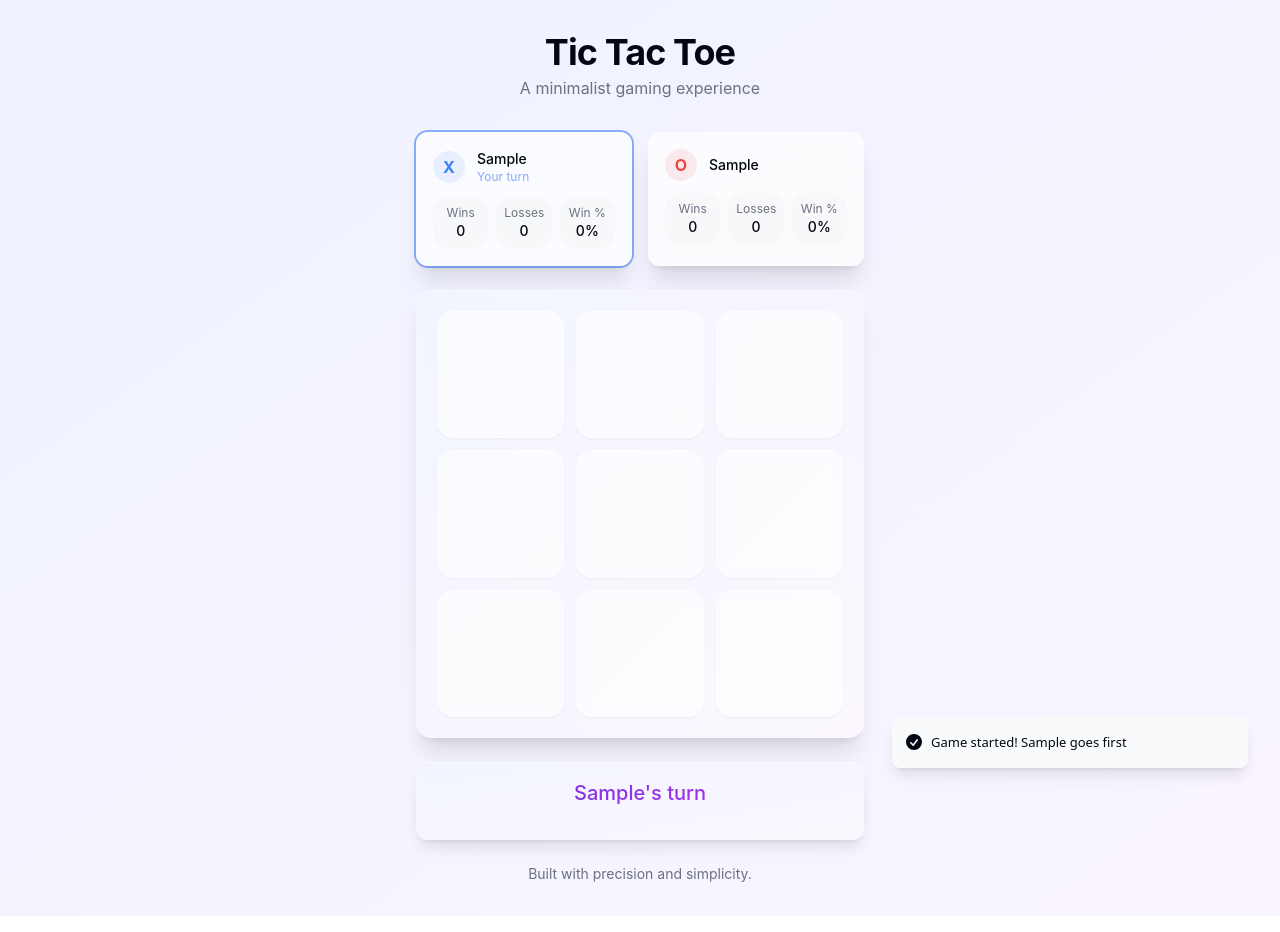
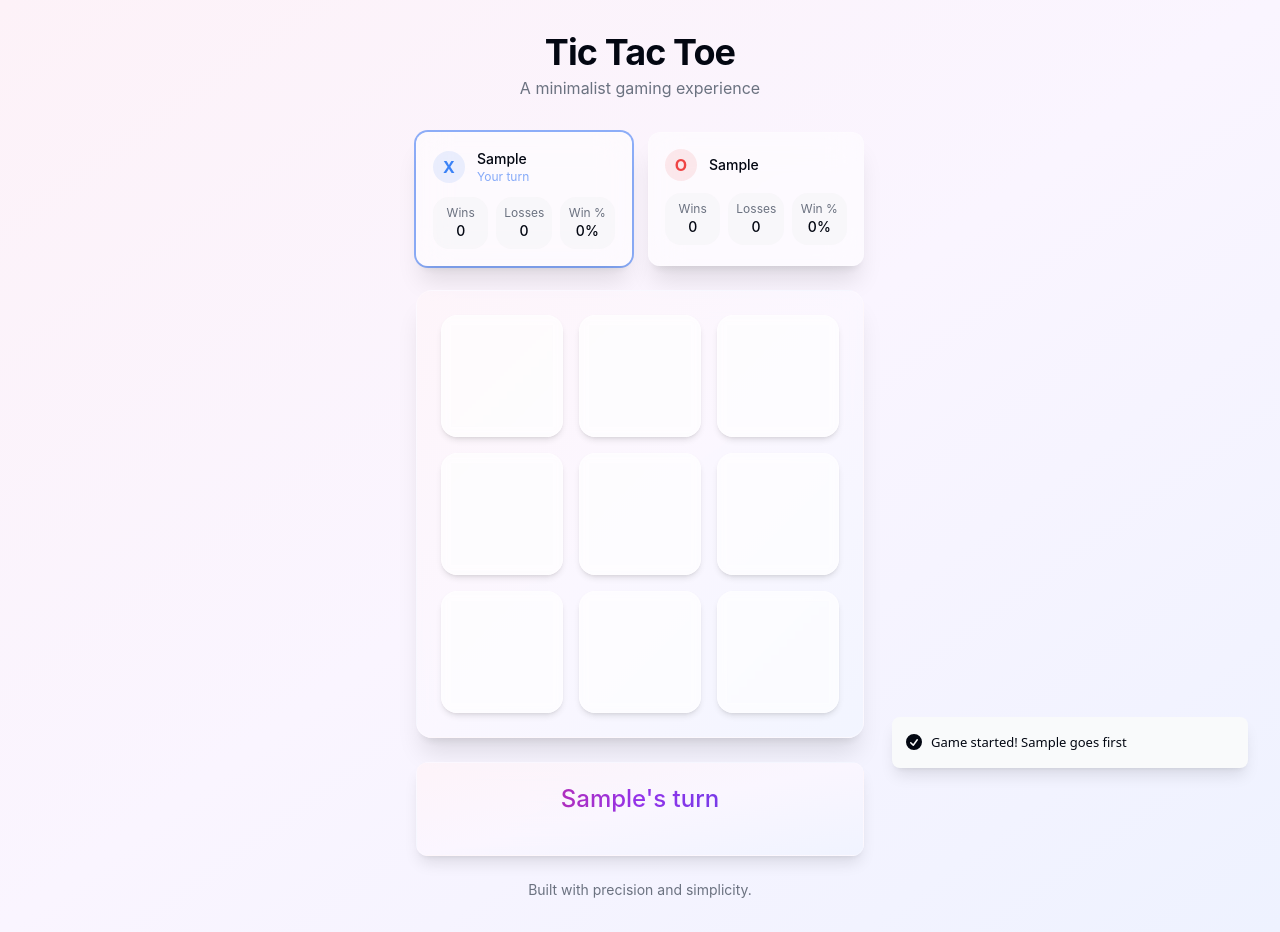
Before and after one commit to pradip-1111/tic-tac-track, a React (Vite) app: page / in a window 1280 px wide. Both pictures are taken after typing "Sample", "Sample" into the empty fields and a click on the button "Start Game". Built offline with nearby package versions, Linux system fonts and the light colour scheme; a web font is replaced by a local one.

Commit message:
Improve visual appearance
The code was changed to improve the color scheme and overall visual appeal.

```diff
--- a/src/components/GameBoard.tsx
+++ b/src/components/GameBoard.tsx
@@ -29,8 +29,11 @@ const GameBoard: React.FC<GameBoardProps> = ({
       transition-all duration-300 ease-out
       ${winner ? "pointer-events-none" : ""}
       ${value ? "marked" : "cell-hover-effect"}
-      ${isWinningCell ? "bg-gradient-to-br from-violet-500/20 to-fuchsia-500/20 dark:from-violet-400/20 dark:to-fuchsia-400/20" : "bg-white/60 dark:bg-gray-800/40"}
-      backdrop-blur-sm border border-white/20 dark:border-white/10 shadow-sm
+      ${isWinningCell ?
+        "bg-gradient-to-br from-pink-500/20 via-purple-500/20 to-indigo-500/20 dark:from-pink-400/30 dark:via-purple-400/30 dark:to-indigo-400/30" :
+        "bg-white/70 dark:bg-gray-800/30"}
+      backdrop-blur-sm border border-white/30 dark:border-white/10 shadow-md
+      hover:shadow-lg hover:transform hover:scale-[1.02]
     `;
 
     return (
@@ -45,7 +48,7 @@ const GameBoard: React.FC<GameBoardProps> = ({
             initial={{ scale: 0, opacity: 0 }}
             animate={{ scale: 1, opacity: 1 }}
             transition={{ type: "spring", stiffness: 300, damping: 15 }}
-            className="text-violet-600 dark:text-violet-400"
+            className="text-indigo-600 dark:text-indigo-400"
           >
             <X size={40} strokeWidth={3} />
           </motion.div>
@@ -55,7 +58,7 @@ const GameBoard: React.FC<GameBoardProps> = ({
             initial={{ scale: 0, opacity: 0 }}
             animate={{ scale: 1, opacity: 1 }}
             transition={{ type: "spring", stiffness: 300, damping: 15 }}
-            className="text-fuchsia-600 dark:text-fuchsia-400"
+            className="text-pink-600 dark:text-pink-400"
           >
             <Circle size={36} strokeWidth={3} />
           </motion.div>
@@ -71,8 +74,8 @@ const GameBoard: React.FC<GameBoardProps> = ({
       transition={{ duration: 0.5 }}
       className="w-full max-w-md mx-auto"
     >
-      <div className="relative glass-panel p-5 rounded-2xl shadow-xl bg-gradient-to-br from-indigo-50/70 to-purple-50/70 dark:from-indigo-950/30 dark:to-purple-900/30 border border-white/20 dark:border-white/10">
-        <div className="grid grid-cols-3 gap-3">
+      <div className="relative glass-panel p-6 rounded-2xl shadow-xl bg-gradient-to-br from-pink-50/70 via-purple-50/70 to-indigo-50/70 dark:from-pink-950/30 dark:via-purple-950/30 dark:to-indigo-950/30 border border-white/30 dark:border-white/10">
+        <div className="grid grid-cols-3 gap-4">
           {board.map((_, index) => renderCell(index))}
         </div>
       </div>
--- a/src/components/GameStatus.tsx
+++ b/src/components/GameStatus.tsx
@@ -39,20 +39,22 @@ const GameStatus: React.FC<GameStatusProps> = ({
       transition={{ duration: 0.5, delay: 0.2 }}
       className="w-full max-w-md mx-auto mt-6"
     >
-      <div className="glass-panel p-4 rounded-xl text-center bg-gradient-to-br from-indigo-50/80 to-purple-50/80 dark:from-indigo-950/30 dark:to-purple-900/30 shadow-lg">
-        <h2 className="text-xl font-medium mb-4 text-gradient">{getStatusMessage()}</h2>
+      <div className="glass-panel p-5 rounded-xl text-center bg-gradient-to-br from-pink-50/80 via-purple-50/80 to-indigo-50/80 dark:from-pink-950/30 dark:via-purple-950/30 dark:to-indigo-950/30 shadow-lg border border-white/20 dark:border-white/5">
+        <h2 className="text-2xl font-medium mb-5 bg-gradient-to-r from-pink-600 via-purple-600 to-indigo-600 dark:from-pink-400 dark:via-purple-400 dark:to-indigo-400 bg-clip-text text-transparent">
+          {getStatusMessage()}
+        </h2>
 
         {winner && (
-          <div className="flex space-x-3 justify-center">
+          <div className="flex space-x-4 justify-center">
             <Button
               onClick={onResetBoard}
-              className="bg-gradient-to-r from-violet-500 to-purple-500 hover:from-violet-600 hover:to-purple-600 text-white font-medium rounded-xl px-6 py-2 transition-all duration-300 hover:shadow-[0_0_15px_rgba(139,92,246,0.5)]"
+              className="bg-gradient-to-r from-pink-500 to-purple-600 hover:from-pink-600 hover:to-purple-700 text-white font-medium rounded-xl px-6 py-3 transition-all duration-300 hover:shadow-[0_0_20px_rgba(219,39,119,0.5)] transform hover:scale-105"
             >
               Play again
             </Button>
             <Button
               onClick={onResetGame}
-              className="bg-gradient-to-r from-indigo-400 to-blue-400 hover:from-indigo-500 hover:to-blue-500 text-white font-medium rounded-xl px-6 py-2 transition-all duration-300 hover:shadow-[0_0_15px_rgba(99,102,241,0.5)]"
+              className="bg-gradient-to-r from-indigo-500 to-blue-600 hover:from-indigo-600 hover:to-blue-700 text-white font-medium rounded-xl px-6 py-3 transition-all duration-300 hover:shadow-[0_0_20px_rgba(79,70,229,0.5)] transform hover:scale-105"
             >
               New players
             </Button>
--- a/src/index.css
+++ b/src/index.css
@@ -91,7 +91,7 @@
   }
 
   body {
-    @apply bg-gradient-to-br from-indigo-50 to-purple-50 dark:from-gray-900 dark:to-indigo-950 text-foreground min-h-screen;
+    @apply bg-gradient-to-br from-pink-50 via-purple-50 to-indigo-50 dark:from-gray-900 dark:via-purple-950 dark:to-indigo-950 text-foreground min-h-screen;
     font-feature-settings: "rlig" 1, "calt" 1;
   }
 }
@@ -133,31 +133,31 @@
   content: '';
   position: absolute;
   inset: 10%;
-  background-color: rgba(var(--primary-rgb), 0.1);
+  background: linear-gradient(135deg, rgba(219, 39, 119, 0.1), rgba(124, 58, 237, 0.1), rgba(79, 70, 229, 0.1));
   border-radius: 12px;
-  transition: all 0.2s ease;
+  transition: all 0.3s ease;
 }
 
 @layer components {
   .glass-panel {
-    @apply bg-white/70 dark:bg-black/30 backdrop-blur-lg border border-white/20 dark:border-white/10 shadow-xl;
+    @apply bg-white/50 dark:bg-black/20 backdrop-blur-lg border border-white/20 dark:border-white/10 shadow-xl;
   }
 
   .btn-primary {
-    @apply bg-primary text-primary-foreground rounded-xl px-6 py-3 transition-all
-           shadow-[0_0_0_0_rgba(59,130,246,0)] hover:shadow-[0_0_0_4px_rgba(59,130,246,0.3)]
+    @apply bg-gradient-to-r from-pink-500 to-purple-600 text-white rounded-xl px-6 py-3 transition-all
+           shadow-[0_0_0_0_rgba(219,39,119,0)] hover:shadow-[0_0_15px_rgba(219,39,119,0.4)]
            active:scale-[0.98] font-medium;
   }
 
   .btn-secondary {
-    @apply bg-secondary text-secondary-foreground rounded-xl px-6 py-3 transition-all
-           shadow-[0_0_0_0_rgba(203,213,225,0)] hover:shadow-[0_0_0_4px_rgba(203,213,225,0.4)]
+    @apply bg-gradient-to-r from-indigo-500 to-blue-600 text-white rounded-xl px-6 py-3 transition-all
+           shadow-[0_0_0_0_rgba(79,70,229,0)] hover:shadow-[0_0_15px_rgba(79,70,229,0.4)]
            active:scale-[0.98] font-medium;
   }
 
   .input-primary {
-    @apply bg-white/40 dark:bg-black/20 border border-gray-200 dark:border-gray-800 rounded-xl
-           px-4 py-3 outline-none focus:ring-2 focus:ring-primary/30 transition-all;
+    @apply bg-white/50 dark:bg-black/20 border border-gray-200/50 dark:border-gray-800/50 rounded-xl
+           px-4 py-3 outline-none focus:ring-2 focus:ring-purple-500/30 transition-all;
   }
 
   .x-mark {
@@ -172,7 +172,7 @@
     margin: auto;
     width: 75%;
     height: 10%;
-    background-color: theme('colors.violet.600');
+    background-color: theme('colors.indigo.600');
     border-radius: 4px;
   }
 
@@ -195,12 +195,12 @@
     margin: auto;
     width: 60%;
     height: 60%;
-    border: 10% solid theme('colors.fuchsia.500');
+    border: 10% solid theme('colors.pink.500');
     border-radius: 50%;
     box-sizing: border-box;
   }
 
   .text-gradient {
-    @apply bg-gradient-to-r from-violet-700 via-purple-600 to-fuchsia-600 bg-clip-text text-transparent dark:from-violet-400 dark:via-purple-400 dark:to-fuchsia-400;
+    @apply bg-gradient-to-r from-pink-600 via-purple-600 to-indigo-600 bg-clip-text text-transparent dark:from-pink-400 dark:via-purple-400 dark:to-indigo-400;
   }
 }
```
